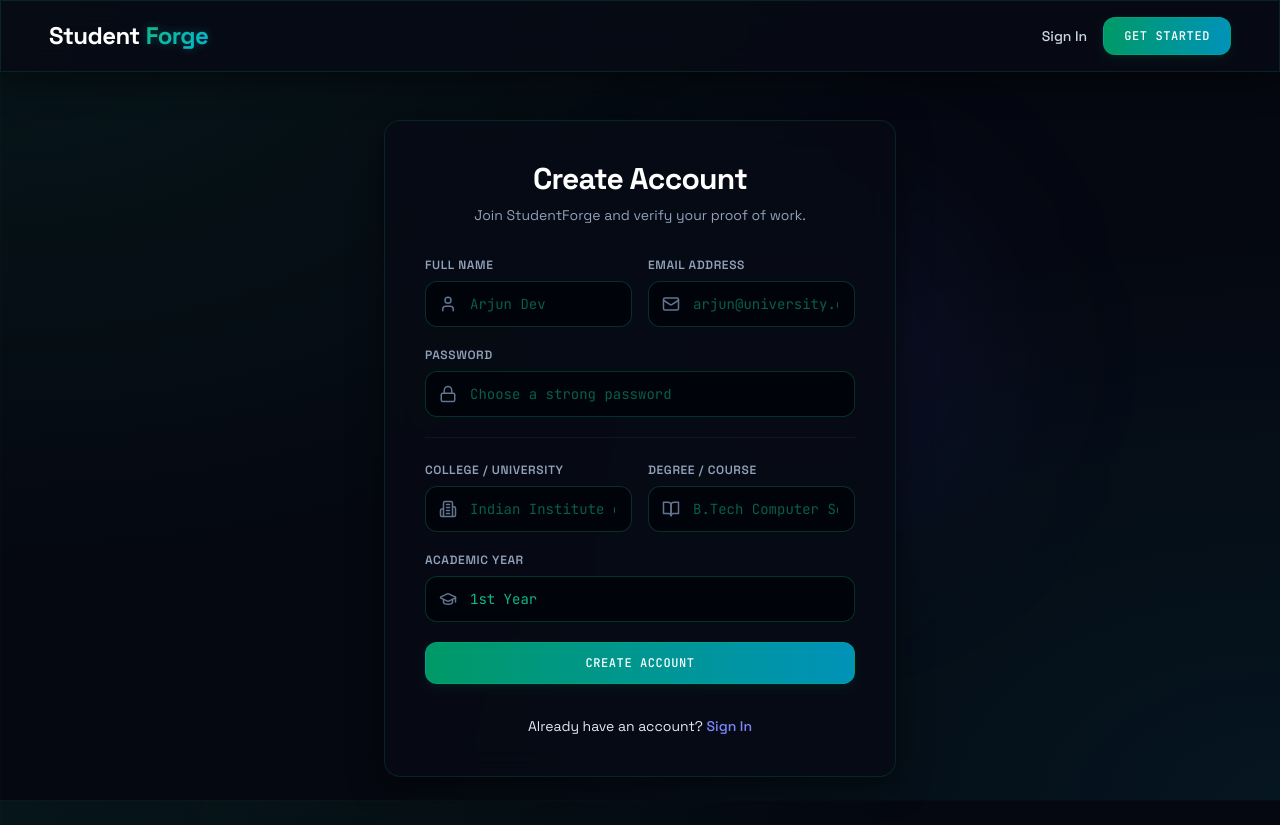
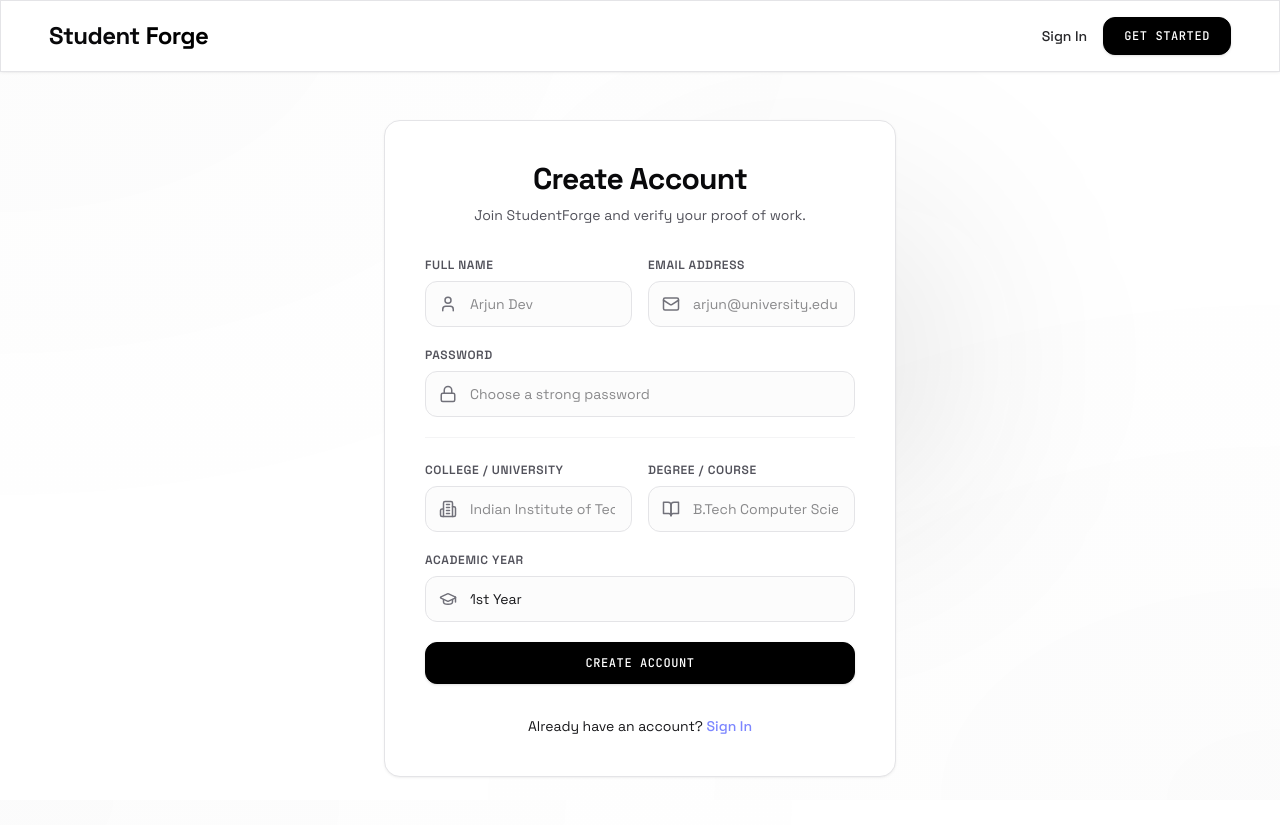
Before and after one commit to satya1234msn/StudentForge-Frontend, a React (Vite) app: page /register in a window 1280 px wide. Built offline with nearby package versions, Linux system fonts and the light colour scheme.

Commit message:
changed ui theme

```diff
--- a/src/api/api.js
+++ b/src/api/api.js
@@ -2,7 +2,7 @@
 
 // Create standard Axios instance pointing to the Express server
 const api = axios.create({
-  baseURL: 'http://localhost:5000/api',
+  baseURL: 'https://studentforge-backend-production.up.railway.app/api',
   headers: {
     'Content-Type': 'application/json'
   }
@@ -31,7 +31,7 @@
         const refreshToken = localStorage.getItem('refreshToken');
         if (refreshToken) {
           // Request new access token using stored refresh token
-          const res = await axios.post('http://localhost:5000/api/auth/refresh', {
+          const res = await axios.post('https://studentforge-backend-production.up.railway.app/api/auth/refresh', {
             refreshToken
           });
           const { accessToken } = res.data;
--- a/src/components/common/Badge.jsx
+++ b/src/components/common/Badge.jsx
@@ -8,13 +8,13 @@
   const baseStyles = 'px-3 py-1 text-xs font-semibold rounded-full border flex items-center justify-center w-fit';
 
   const variants = {
-    indigo: 'bg-indigo-500/10 text-indigo-400 border-indigo-500/20',
-    purple: 'bg-purple-500/10 text-purple-400 border-purple-500/20',
-    teal: 'bg-teal-500/10 text-teal-400 border-teal-500/20',
-    orange: 'bg-orange-500/10 text-orange-400 border-orange-500/20',
-    emerald: 'bg-emerald-500/10 text-emerald-400 border-emerald-500/20',
-    rose: 'bg-rose-500/10 text-rose-400 border-rose-500/20',
-    slate: 'bg-slate-500/10 text-slate-400 border-slate-500/20'
+    indigo: 'bg-slate-800 text-slate-100 border-slate-700/60',
+    purple: 'bg-slate-850 text-slate-200 border-slate-700/50',
+    teal: 'bg-slate-800 text-slate-100 border-slate-700/60',
+    orange: 'bg-slate-800 text-slate-100 border-slate-700/70',
+    emerald: 'bg-slate-800 text-slate-100 border-slate-700/60',
+    rose: 'bg-red-50 text-red-700 border-red-200',
+    slate: 'bg-slate-900 text-slate-300 border-slate-800'
   };
 
   return (
--- a/src/components/common/Button.jsx
+++ b/src/components/common/Button.jsx
@@ -12,10 +12,10 @@
   const baseStyles = 'px-5 py-2.5 rounded-xl font-medium transition-all duration-300 flex items-center justify-center gap-2 cursor-pointer shadow-md disabled:cursor-not-allowed disabled:opacity-50 active:scale-[0.98] font-mono text-xs uppercase tracking-wider';
 
   const variants = {
-    primary: 'bg-gradient-to-r from-emerald-600 to-cyan-600 hover:from-emerald-500 hover:to-cyan-500 text-white shadow-emerald-950/40 hover:shadow-cyan-500/20 hover:shadow-lg border border-emerald-500/30',
-    secondary: 'bg-slate-900/90 hover:bg-slate-800 text-emerald-400 hover:text-cyan-400 border border-emerald-500/20 hover:border-cyan-500/40',
-    ghost: 'bg-transparent hover:bg-slate-900/50 text-slate-400 hover:text-emerald-400 border border-transparent',
-    danger: 'bg-gradient-to-r from-rose-600 to-red-650 hover:from-rose-500 hover:to-red-600 text-white shadow-rose-950/40'
+    primary: 'bg-black hover:bg-zinc-900 text-white shadow-sm border border-black',
+    secondary: 'bg-white hover:bg-zinc-50 text-zinc-900 border border-zinc-200 shadow-sm',
+    ghost: 'bg-transparent hover:bg-zinc-50 text-zinc-500 hover:text-zinc-900 border border-transparent',
+    danger: 'bg-red-650 hover:bg-red-700 text-white shadow-sm'
   };
 
   return (
@@ -26,7 +26,7 @@
       className={`${baseStyles} ${variants[variant]} ${className}`}
     >
       {isLoading && (
-        <span className="h-3.5 w-3.5 border-2 border-slate-300 border-t-emerald-400 rounded-full animate-spin"></span>
+        <span className="h-3.5 w-3.5 border-2 border-slate-350 border-t-black rounded-full animate-spin"></span>
       )}
       {children}
     </button>
--- a/src/index.css
+++ b/src/index.css
@@ -2,9 +2,41 @@
 
 @import "tailwindcss";
 
+@theme {
+  --color-slate-50: #000000;
+  --color-slate-100: #09090b;
+  --color-slate-200: #18181b;
+  --color-slate-300: #27272a;
+  --color-slate-400: #52525b;
+  --color-slate-500: #71717a;
+  --color-slate-600: #a1a1aa;
+  --color-slate-700: #d4d4d8;
+  --color-slate-800: #e4e4e7;
+  --color-slate-850: #f4f4f5;
+  --color-slate-900: #fcfcfc;
+  --color-slate-950: #ffffff;
+
+  --color-indigo-500: #18181b;
+  --color-indigo-600: #18181b;
+  --color-purple-450: #18181b;
+  --color-purple-400: #18181b;
+  --color-purple-500: #18181b;
+  --color-teal-400: #18181b;
+  --color-teal-500: #18181b;
+  --color-cyan-400: #18181b;
+  --color-cyan-500: #18181b;
+  --color-emerald-400: #18181b;
+  --color-emerald-450: #18181b;
+  --color-emerald-500: #18181b;
+  --color-rose-450: #ef4444;
+  --color-rose-500: #dc2626;
+  --color-orange-400: #18181b;
+  --color-orange-500: #18181b;
+}
+
 :root {
   font-family: 'Space Grotesk', sans-serif;
-  color-scheme: dark;
+  color-scheme: light;
 }
 
 code, pre, .font-mono, .badge-mono {
@@ -13,27 +45,22 @@
 
 body {
   margin: 0;
-  background-color: #050811;
-  /* Cyber coding matrix grid lines */
+  background-color: #ffffff;
+  /* Ultra subtle light gray gradient mesh */
   background-image:
-    linear-gradient(rgba(16, 185, 129, 0.02) 1px, transparent 1px),
-    linear-gradient(90deg, rgba(16, 185, 129, 0.02) 1px, transparent 1px),
-    radial-gradient(at 0% 0%, rgba(16, 185, 129, 0.08) 0px, transparent 50%),
-    radial-gradient(at 100% 100%, rgba(6, 182, 212, 0.08) 0px, transparent 50%);
-  background-size: 30px 30px, 30px 30px, 100% 100%, 100% 100%;
+    radial-gradient(at 0% 0%, rgba(24, 24, 27, 0.015) 0px, transparent 50%),
+    radial-gradient(at 100% 100%, rgba(24, 24, 27, 0.015) 0px, transparent 50%);
   background-attachment: fixed;
-  color: #e2e8f0;
+  color: #18181b;
   min-height: 100vh;
   overflow-x: hidden;
 }
 
-/* Premium developer glass panels with neon shadows */
+/* Premium clean minimalist cards */
 .glass-panel {
-  background: rgba(7, 10, 20, 0.9);
-  backdrop-filter: blur(16px);
-  -webkit-backdrop-filter: blur(16px);
-  border: 1px solid rgba(16, 185, 129, 0.15);
-  box-shadow: 0 8px 32px 0 rgba(0, 0, 0, 0.5);
+  background: #ffffff;
+  border: 1px solid #e4e4e7;
+  box-shadow: 0 1px 3px 0 rgba(0, 0, 0, 0.05), 0 1px 2px -1px rgba(0, 0, 0, 0.05);
   transition: all 0.4s cubic-bezier(0.16, 1, 0.3, 1);
 }
 
@@ -42,60 +69,85 @@
 }
 
 .glass-panel-hover:hover {
-  background: rgba(7, 10, 20, 0.98);
-  border-color: rgba(6, 182, 212, 0.5);
-  box-shadow: 0 20px 40px -15px rgba(6, 182, 212, 0.3);
-  transform: translateY(-4px);
+  background: #fbfbfb;
+  border-color: #d4d4d8;
+  box-shadow: 0 4px 6px -1px rgba(0, 0, 0, 0.05), 0 2px 4px -2px rgba(0, 0, 0, 0.05);
+  transform: translateY(-2px);
 }
 
-/* Monospace inputs */
+/* Minimalist clean inputs */
 .glass-input {
-  font-family: 'JetBrains Mono', monospace;
-  background: rgba(2, 4, 10, 0.9);
-  border: 1px solid rgba(16, 185, 129, 0.25);
-  color: #10b981;
+  background: #fcfcfc;
+  border: 1px solid #e4e4e7;
+  color: #18181b;
   transition: all 0.3s cubic-bezier(0.16, 1, 0.3, 1);
 }
 
 .glass-input:focus {
   outline: none;
-  background: rgba(2, 4, 10, 0.98);
-  border-color: #06b6d4;
-  color: #06b6d4;
-  box-shadow: 0 0 15px rgba(6, 182, 212, 0.25);
+  background: #ffffff;
+  border-color: #000000;
+  color: #000000;
+  box-shadow: 0 0 0 2px rgba(0, 0, 0, 0.05);
 }
 
-/* HSL Glowing Gradient text */
+/* Bold solid black branding instead of neon gradients */
 .text-gradient-purple-blue {
-  background: linear-gradient(135deg, #10b981 0%, #06b6d4 100%);
-  -webkit-background-clip: text;
-  -webkit-text-fill-color: transparent;
-  animation: glow-pulse 4s ease-in-out infinite alternate;
+  background: none;
+  -webkit-background-clip: unset;
+  background-clip: unset;
+  -webkit-text-fill-color: unset;
+  color: #000000;
+  font-weight: 700;
 }
 
-/* Custom premium scrollbar */
+/* Redefine scrollbars for a clean white interface */
 ::-webkit-scrollbar {
   width: 6px;
   height: 6px;
 }
 
 ::-webkit-scrollbar-track {
-  background: #02040a;
+  background: #f4f4f5;
 }
 
 ::-webkit-scrollbar-thumb {
-  background: rgba(16, 185, 129, 0.4);
+  background: #d4d4d8;
   border-radius: 3px;
   transition: all 0.3s;
 }
 
 ::-webkit-scrollbar-thumb:hover {
-  background: #06b6d4;
+  background: #a1a1aa;
 }
 
-/* --- ADVANCED TECH ANIMATIONS --- */
+/* Safety selector: turn general layout .text-white elements to dark charcoal */
+.text-white {
+  color: #09090b !important;
+}
 
-/* Vertical card sliding entrance */
+/* BUT if it is a button with text-white, or inside such button, or inside a dark background, keep it white! */
+button.text-white,
+button.text-white *,
+.text-white.bg-black,
+.text-white.bg-red-650,
+.bg-black,
+.bg-black *,
+.bg-red-650,
+.bg-red-650 *,
+.bg-indigo-600,
+.bg-indigo-600 *,
+.bg-purple-600,
+.bg-purple-600 *,
+.bg-rose-600,
+.bg-rose-600 *,
+.bg-emerald-600,
+.bg-emerald-600 * {
+  color: #ffffff !important;
+}
+
+/* --- LIGHT INTERFACE ANIMATIONS --- */
+
 @keyframes slide-up {
   from {
     opacity: 0;
@@ -111,17 +163,6 @@
   animation: slide-up 0.5s cubic-bezier(0.16, 1, 0.3, 1) forwards;
 }
 
-/* Glowing text pulse keyframes */
-@keyframes glow-pulse {
-  from {
-    filter: drop-shadow(0 0 1px rgba(16, 185, 129, 0.1));
-  }
-  to {
-    filter: drop-shadow(0 0 6px rgba(6, 182, 212, 0.4));
-  }
-}
-
-/* Shaking animation for validation alerts */
 @keyframes shake {
   0%, 100% { transform: translateX(0); }
   20%, 60% { transform: translateX(-4px); }
@@ -132,7 +173,6 @@
   animation: shake 0.4s ease-in-out;
 }
 
-/* Monospace command logs typewriter effect */
 @keyframes blink {
   50% { opacity: 0; }
 }
@@ -141,7 +181,6 @@
   animation: blink 1s step-end infinite;
 }
 
-/* Apply cascading delays to Kanban cards */
 .kanban-card-delay-1 { animation-delay: 0.1s; }
 .kanban-card-delay-2 { animation-delay: 0.18s; }
 .kanban-card-delay-3 { animation-delay: 0.25s; }
```
